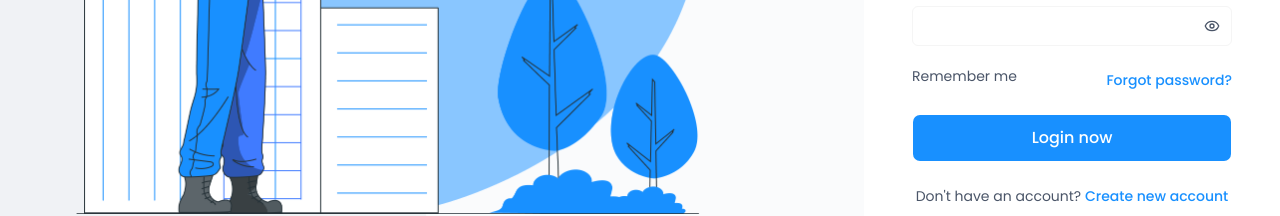
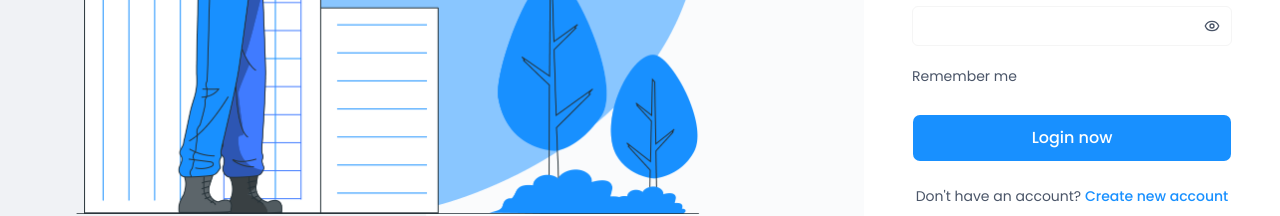
Before and after one commit to arshad657/applifylab-task-frontend, a Next.js app: page /login in a window 1280 px wide. Shown: the part 494-710 px from the top of the page. Built offline with nearby package versions, Linux system fonts and the light colour scheme.

Commit message:
feat: Implement authenticated routing and improve auth stability

```diff
--- a/src/app/globals.css
+++ b/src/app/globals.css
@@ -182,6 +182,10 @@
   --sidebar-ring: #7c7cff;
 }
 
+button {
+  cursor: pointer;
+}
+
 .containers {
   /* max-width: 1442px; */
   width: 100%;
--- a/src/app/page.tsx
+++ b/src/app/page.tsx
@@ -1,5 +1,13 @@
 import { redirect } from "next/navigation";
+import { cookies } from "next/headers";
 
-export default function Home() {
-  redirect("/register");
+export default async function Home() {
+  const cookieStore = await cookies();
+  const hasUser = cookieStore.has("refreshToken");
+
+  if (hasUser) {
+    redirect("/feed");
+  } else {
+    redirect("/login");
+  }
 }
--- a/src/components/login/LoginForm.tsx
+++ b/src/components/login/LoginForm.tsx
@@ -5,7 +5,7 @@ import { Button } from "@/src/components/ui/button";
 import { Input } from "../ui/input";
 import { FormField } from "@/src/components/shared/FormField";
 import { PasswordInput } from "@/src/components/shared/PasswordInput";
-import { RememberMeAndForgotPassword } from "@/src/components/login/RememberMeAndForgotPassword";
+import { RememberMeAndForgotPassword } from "@/src/components/login/RememberMe";
 import { useLoginForm } from "../hooks/useLoginForm";
 import { useEffect } from "react";
 import { useRouter } from "next/navigation";
--- a/src/components/login/RememberMeAndForgotPassword.tsx
+++ b/src/components/login/RememberMe.tsx
@@ -17,7 +17,7 @@ export function RememberMeAndForgotPassword({
         <Controller
           name="rememberMe"
           control={control}
-          render={({}) => (
+          render={({ }) => (
             <></>
             // <Checkbox
             //   id="rememberMe"
@@ -33,13 +33,6 @@ export function RememberMeAndForgotPassword({
           Remember me
         </Label>
       </div>
-
-      <Link
-        href="/forgot-password"
-        className="text-sm font-medium text-primary underline-offset-2 hover:underline"
-      >
-        Forgot password?
-      </Link>
     </div>
   );
 }
--- a/src/components/shared/AuthContext.tsx
+++ b/src/components/shared/AuthContext.tsx
@@ -91,6 +91,9 @@ export function AuthProvider({ children }: { children: React.ReactNode }) {
           const username = payload?.email;
 
           if (username) {
+            // Set access token in the store first so getProfile is request-signed
+            setAuthState(newAccessToken, null);
+
             // Load user profile using RTK Query
             const profileResult = await dispatch(
               authApi.endpoints.getProfile.initiate(username)
```
